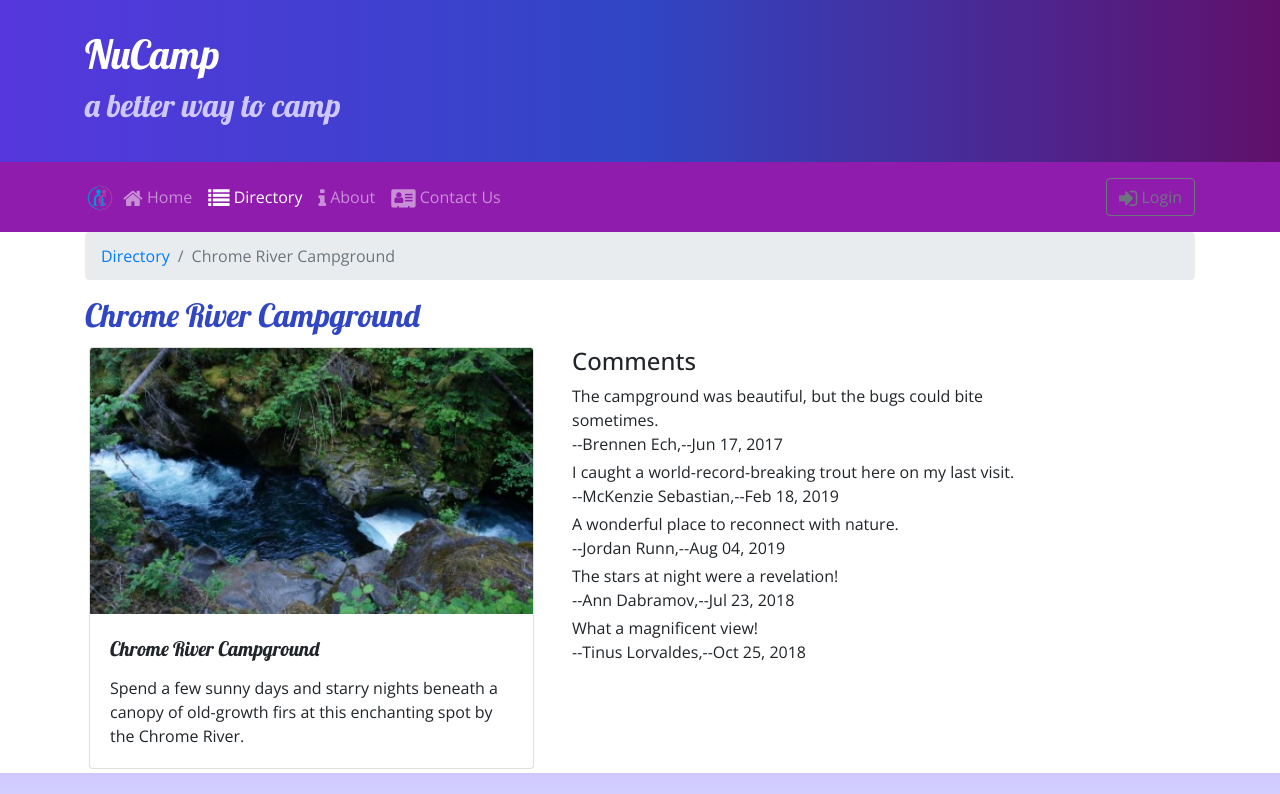
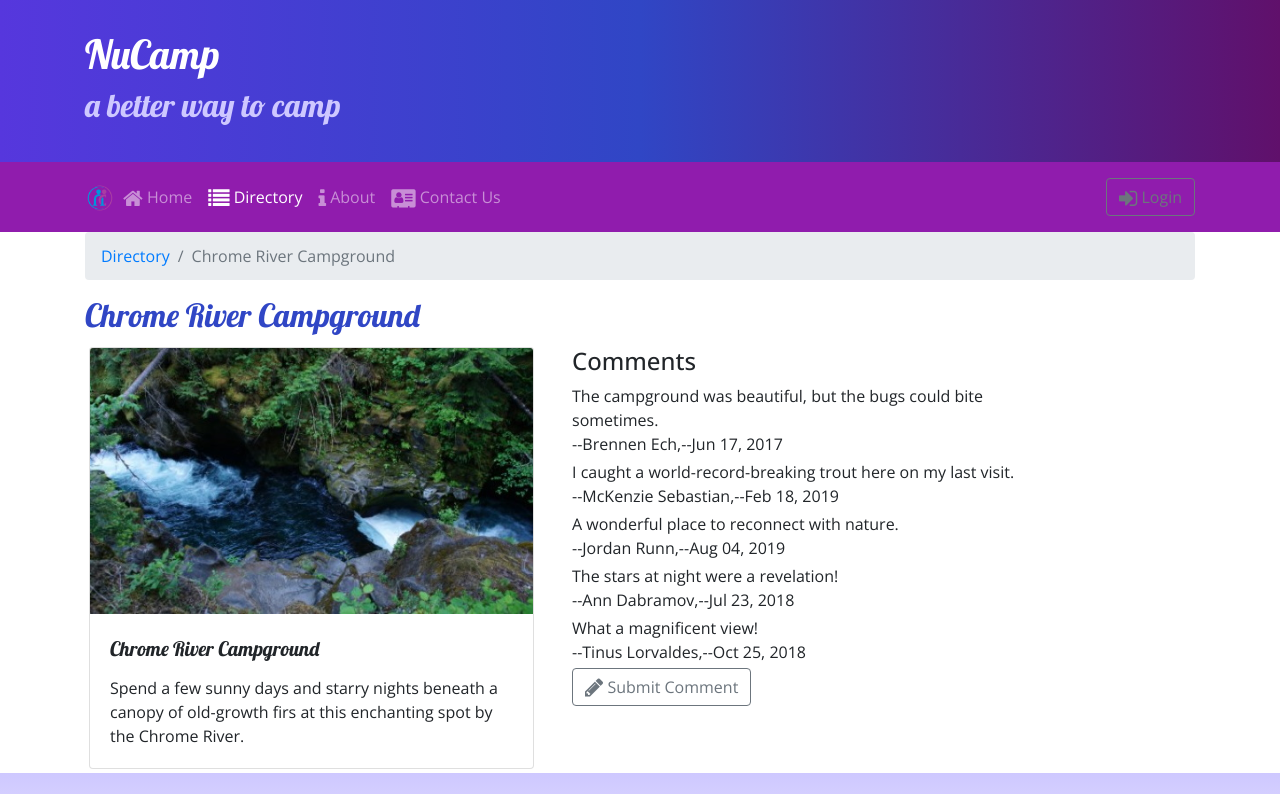
Before and after one commit to Fyvii/NucampWebsite, a React (Create React App) app: page /directory/1 in a window 1280 px wide. Shown: the top 794 px of the page. Built offline with nearby package versions, Linux system fonts and the light colour scheme.

Commit message:
Week 4 Task 1

```diff
--- a/src/components/CampsiteInfo.js
+++ b/src/components/CampsiteInfo.js
@@ -9,6 +9,7 @@ import {
   BreadcrumbItem,
 } from "reactstrap";
 import { Link } from "react-router-dom";
+import { CommentForm } from "./ContactComponent";
 
 function RenderCampsite({ campsite }) {
   return (
@@ -41,10 +42,16 @@ function RenderComments({ comments }) {
             }).format(new Date(Date.parse(comment.date)))}
           </div>
         ))}
+        <CommentForm />
       </div>
     );
+    <div />;
   } else {
-    return <div />;
+    return (
+      <div>
+        <CommentForm />
+      </div>
+    );
   }
 }
 
--- a/src/components/ContactComponent.js
+++ b/src/components/ContactComponent.js
@@ -21,7 +21,7 @@ export class CommentForm extends Component {
   render() {
     return (
       <div>
-        <Button>
+        <Button outline>
           <i className="fa fa-lg fa-pencil" /> Submit Comment
         </Button>
       </div>
```
